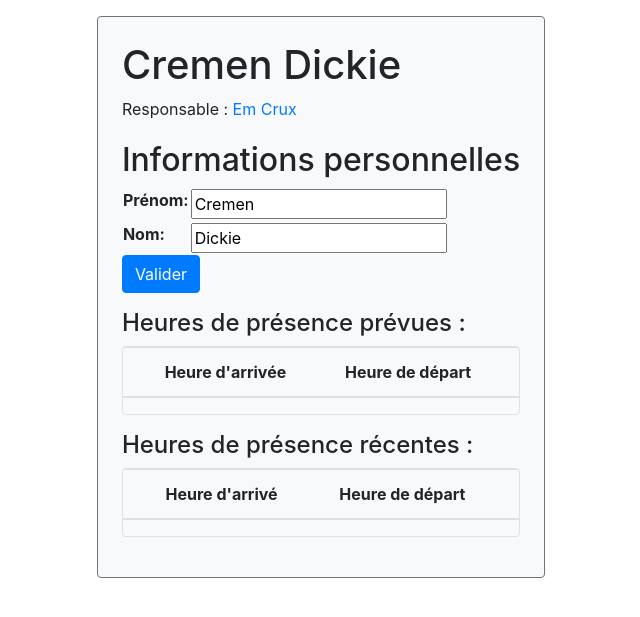
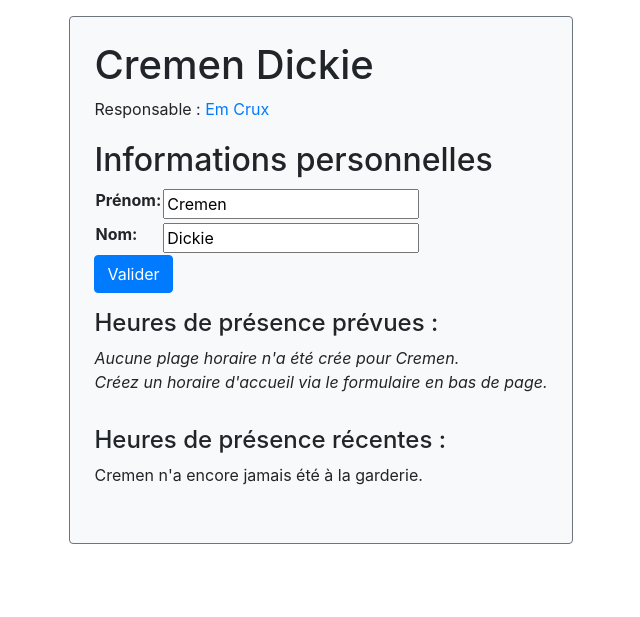
Before and after one commit to ClementMagniez/Garderie-S9, a Django app: page /enfant/14/ in a window 1280 px wide. Shown: the part 56-673 px from the top of the page, without its empty margins (319-959 px from the left). Run offline with Django 3.2, Linux system fonts and the light colour scheme; data comes from the database, SQL or seed files in the repository; lists and menus that the app fills with data are empty; some libraries are stand-ins or nearby versions.

Commit message:
Affichage des schedules sur le profil des enfants
Fix de l'apparition des schedules d'autres enfants

Placeholder s'il n'y a aucun schedule

```diff
--- a/garderie/models.py
+++ b/garderie/models.py
@@ -117,6 +117,15 @@ class Child(models.Model):
 		except Bill.DoesNotExist:
 			pass # rien à calculer si l'enfant n'a pas été présent
 
+	# Schedules ayant commencé il y a moins de 30 jours
+	def recent_schedules(self):
+		return self.schedule_set.filter(arrival__gte=datetime.today()-timedelta(days=30))
+
+	# Schedules créés et anticipés, expected=True
+	def expected_schedules(self):
+		return self.schedule_set.filter(expected=True)
+
+
 
 class HourlyRate(models.Model):
 	value=models.FloatField(verbose_name="Taux horaire")
--- a/garderie/templates/garderie/child_profile.html
+++ b/garderie/templates/garderie/child_profile.html
@@ -23,6 +23,7 @@
 
 <div class="pt-3">
 <h4>Heures de présence prévues :</h4>
+{% if child.expected_schedules %}
 	<div class="border rounded">
 	<table class="table table-striped">
 		<thead>
@@ -48,18 +49,23 @@
 	{% endfor %}
 	</table>
 	</div>
+{% else %}
+<p><i>Aucune plage horaire n'a été crée pour {{child.first_name}}.<br/>
+Créez un horaire d'accueil via le formulaire en bas de page.</i></p>
+{% endif %}
 </div>
 
 <div class="pt-3">
 <h4>Heures de présence récentes :</h4>
+{% if child.recent_schedules %}
 <div class="border rounded">
 	<table class="table table-striped">
 	<thead>
 		<th> </th>
-		<th> Heure d'arrivé </th>
+		<th> Heure d'arrivée </th>
 		<th> Heure de départ </th>
 	</thead>
-{% for schedule in child.schedule_set.recent_schedules %}
+		{% for schedule in child.recent_schedules %}
 			{% if user.is_authenticated and user.id == child.parent.uid_id or user.is_superuser %}
 				{% if not schedule.expected %}
 					<tr>
@@ -75,8 +81,12 @@
 				{% endif %}
 			{% endif %}
 		{% endfor %}
+
 	</table>
 </div>
+{% else %}
+	<p></i>{{child.first_name}} n'a encore jamais été à la garderie.</p></i>
+{% endif %}
 </div>
 
 
```
Lines whose indentation alone changed are shown as unchanged.
